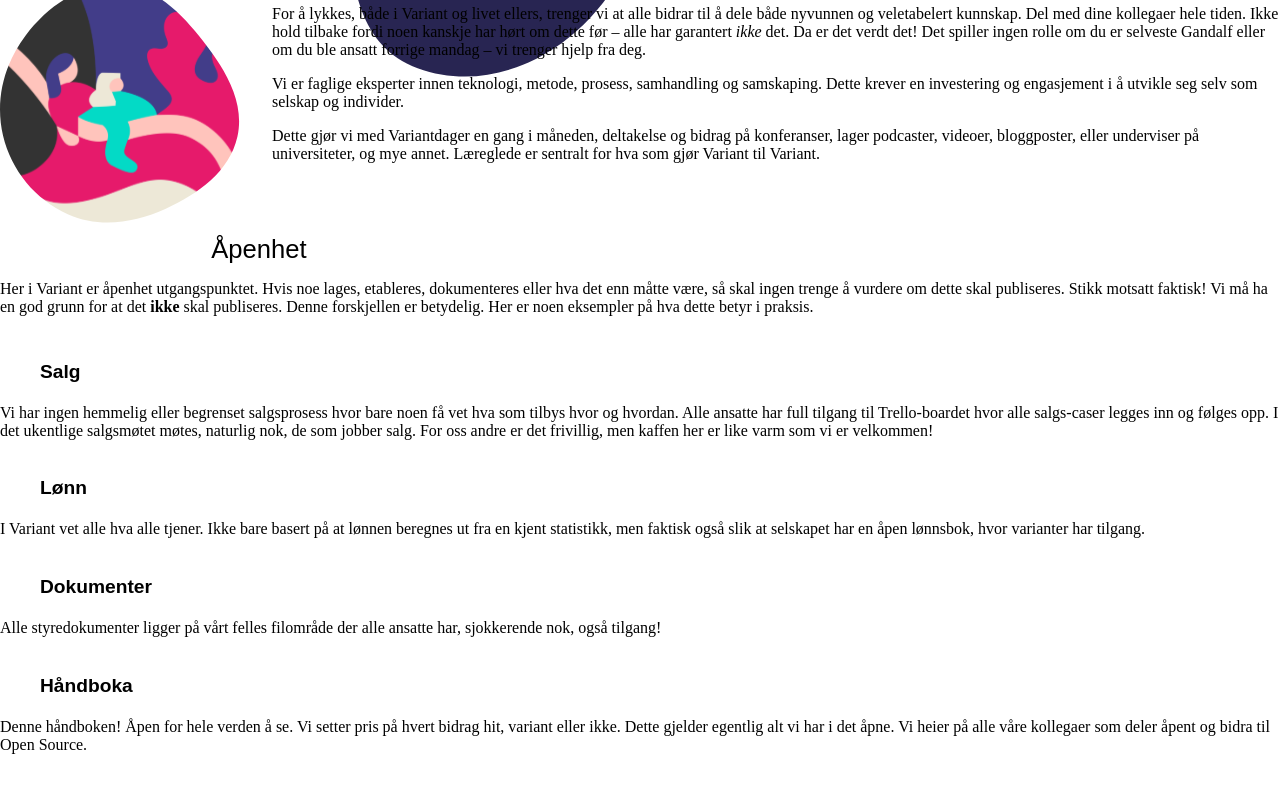
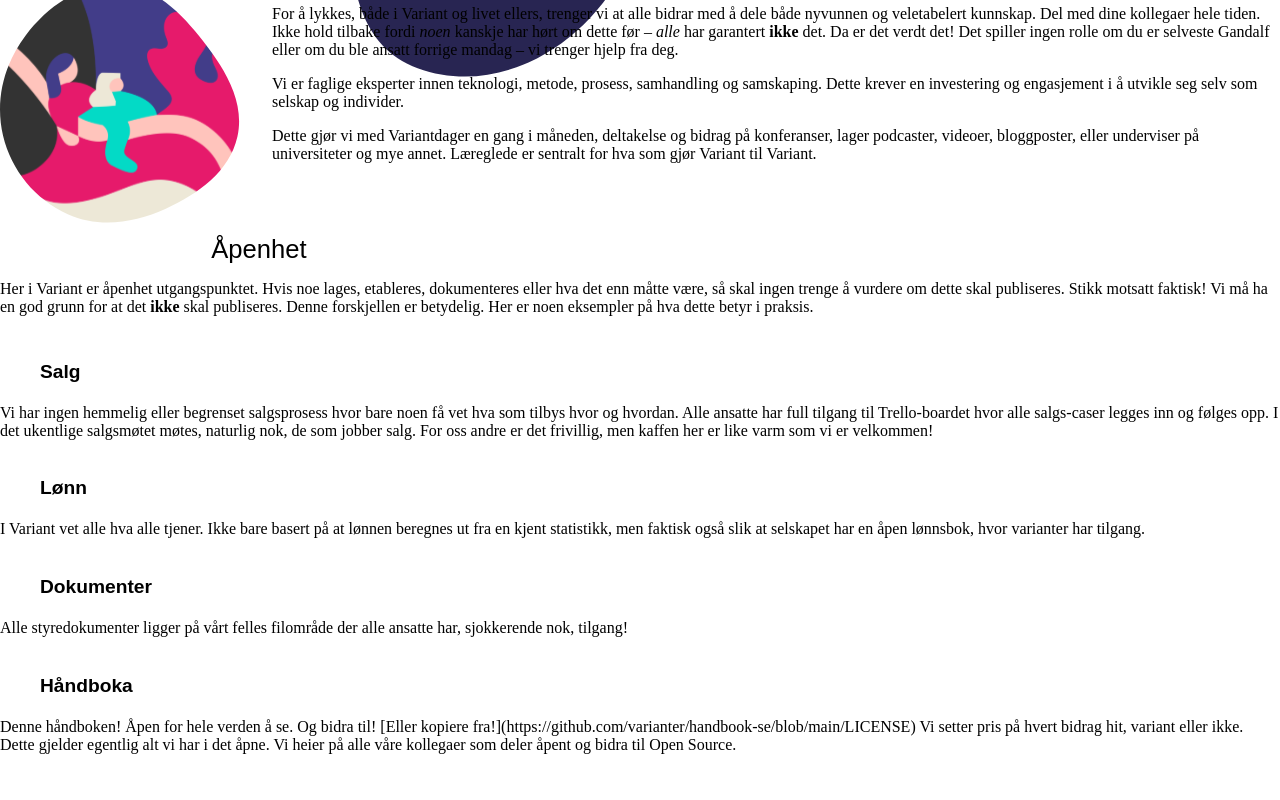
Before and after one commit to varianter/handbook-se, a Next.js app: page / in a window 1280 px wide. Shown: the part 1460-2260 px from the top of the page. Built offline with nearby package versions, Linux system fonts and the light colour scheme.

Commit message:
Noen tekstjusteringer

```diff
--- a/pages/index.mdx
+++ b/pages/index.mdx
@@ -74,10 +74,10 @@
 
 ### Læreglede
 
-For å lykkes, både i Variant og livet ellers, trenger vi at alle bidrar til å dele
+For å lykkes, både i Variant og livet ellers, trenger vi at alle bidrar med å dele
 både nyvunnen og veletabelert kunnskap. Del med dine kollegaer hele
-tiden. Ikke hold tilbake fordi noen kanskje har hørt om dette før – alle har
-garantert _ikke_ det. Da er det verdt det! Det spiller ingen rolle om du er
+tiden. Ikke hold tilbake fordi _noen_ kanskje har hørt om dette før – _alle_ har
+garantert **ikke** det. Da er det verdt det! Det spiller ingen rolle om du er
 selveste Gandalf eller om du ble ansatt forrige mandag – vi trenger hjelp fra
 deg.
 
@@ -85,7 +85,7 @@
 Dette krever en investering og engasjement i å utvikle seg selv som selskap og individer.
 
 Dette gjør vi med Variantdager en gang i måneden, deltakelse og bidrag på konferanser, lager podcaster,
-videoer, bloggposter, eller underviser på universiteter, og mye annet. Læreglede er sentralt for
+videoer, bloggposter, eller underviser på universiteter og mye annet. Læreglede er sentralt for
 hva som gjør Variant til Variant.
 
 ### Åpenhet
@@ -113,23 +113,19 @@
 <IllustrationListHeader
   headerText="Dokumenter"
   text="Alle styredokumenter ligger på vårt felles filområde der alle ansatte har,
-sjokkerende nok, også tilgang!"
+sjokkerende nok, tilgang!"
   figureName="documents"
 />
 <IllustrationListHeader
   headerText="Håndboka"
   text="
-Denne håndboken! Åpen for hele verden å se. Vi setter pris på hvert bidrag
-hit, variant eller ikke. Dette gjelder egentlig alt vi har i det åpne. Vi
-heier på alle våre kollegaer som deler åpent og bidra til Open Source."
+  Denne håndboken! Åpen for hele verden å se. Og bidra til!
+    [Eller kopiere fra!](https://github.com/varianter/handbook-se/blob/main/LICENSE)
+    Vi setter pris på hvert bidrag hit, variant eller ikke. Dette gjelder egentlig
+    alt vi har i det åpne. Vi heier på alle våre kollegaer som deler åpent og
+    bidra til Open Source."
   figureName="book"
 />
-
-#### Håndboka
-
-Denne håndboken! Åpen for hele verden å se. Vi setter pris på hvert bidrag
-hit, variant eller ikke. Dette gjelder egentlig alt vi har i det åpne. Vi
-heier på alle våre kollegaer som deler åpent og bidra til Open Source.
 
 ### Raushet, tillit og ansvar
 
```
